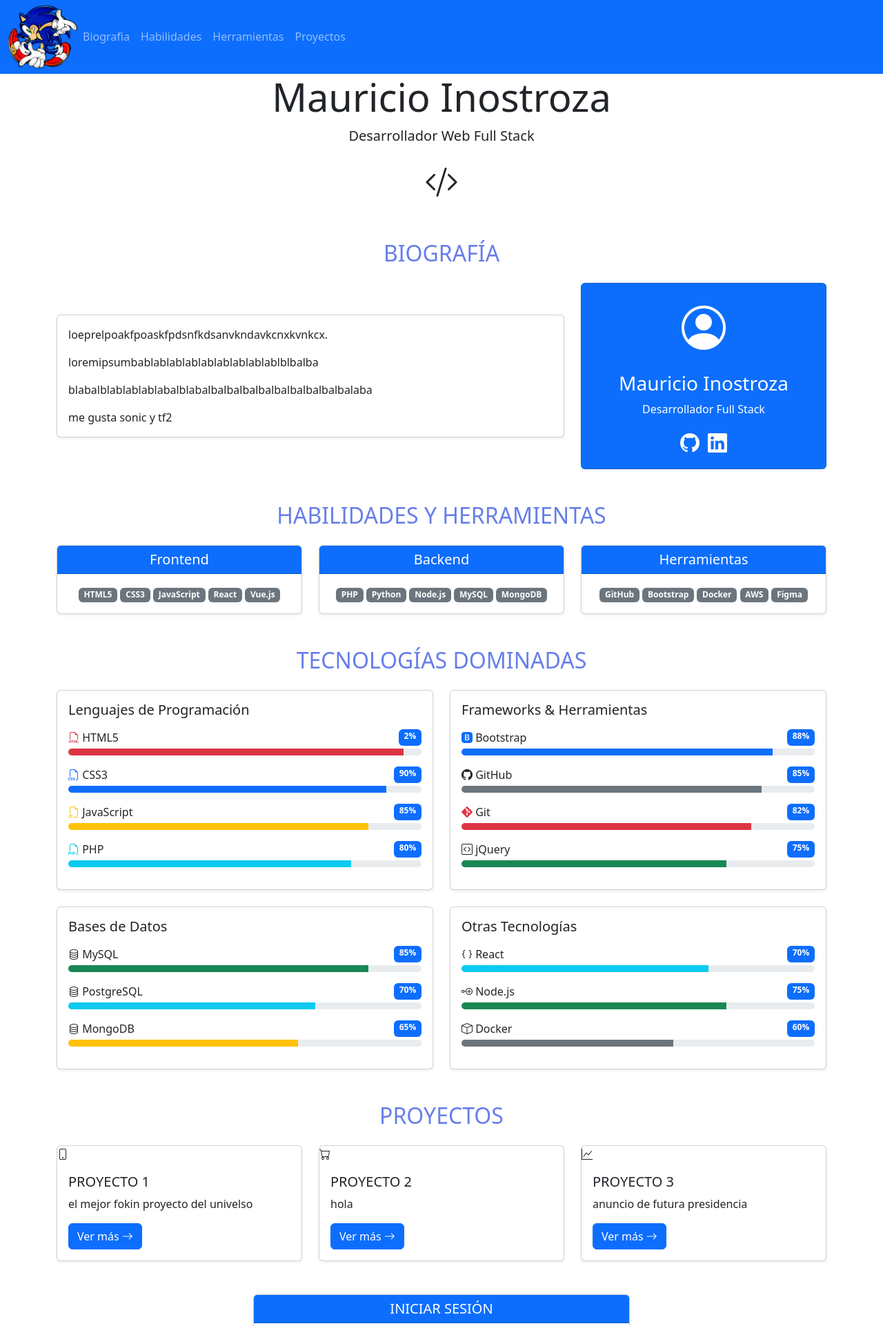
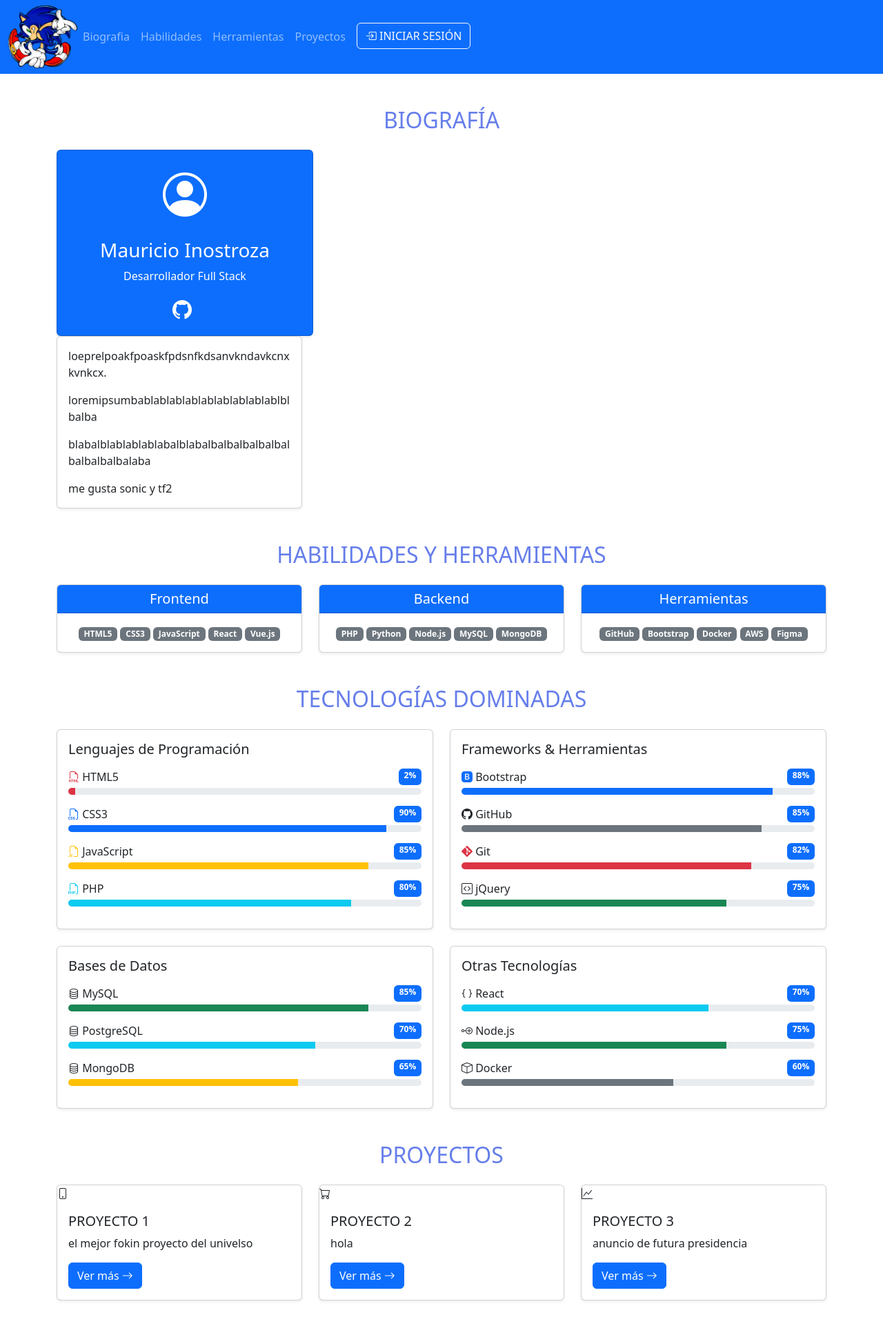
Before and after one commit to tzzzzzzt/evaluacion3, a PHP site: page / in a window 1280 px wide. Shown: the top 1922 px of the page at 69% size. Run offline with PHP 8.4, Linux system fonts and the light colour scheme.

Commit message:
cambiado unas cosas

```diff
--- a/index.php
+++ b/index.php
@@ -66,18 +66,99 @@ $is_logged_in = isset($_SESSION['logged_in']) && $_SESSION['logged_in'] === true
         <li class="nav-item">
           <a class="nav-link" href="#proyectos">Proyectos</a>
         </li>
+        <?php if (!$is_logged_in): ?>
+                <li class="nav-item">
+                    <button type="button" class="btn btn-outline-light ms-2" data-bs-toggle="modal" data-bs-target="#loginModal">
+                        <i class="bi bi-box-arrow-in-right"></i> INICIAR SESIÓN
+                    </button>
+                </li>
+                <?php else: ?>
+                <li class="nav-item dropdown">
+                    <a class="nav-link dropdown-toggle" href="#" id="userDropdown" role="button" data-bs-toggle="dropdown">
+                        <i class="bi bi-person-circle"></i> <?php echo htmlspecialchars($_SESSION['username']); ?>
+                    </a>
+                    <ul class="dropdown-menu dropdown-menu-end">
+                        <li><a class="dropdown-item" href="#"><i class="bi bi-person"></i> Mi Perfil</a></li>
+                        <li><a class="dropdown-item" href="#"><i class="bi bi-gear"></i> Configuración</a></li>
+                        <li><hr class="dropdown-divider"></li>
+                        <li><a class="dropdown-item text-danger" href="?logout=true"><i class="bi bi-box-arrow-right"></i> Cerrar Sesión</a></li>
+                    </ul>
+                </li>
+                <?php endif; ?>
+            </ul>
+        </div>
+    </div>
+</nav>
+
+<!-- Modal de Inicio de Sesión -->
+<div class="modal fade" id="loginModal" tabindex="-1" aria-labelledby="loginModalLabel" aria-hidden="true">
+    <div class="modal-dialog modal-dialog-centered">
+        <div class="modal-content">
+            <div class="modal-header" style="background: linear-gradient(135deg, #667eea 0%, #764ba2 100%); color: white;">
+                <h5 class="modal-title" id="loginModalLabel">
+                    <i class="bi bi-key"></i> Iniciar Sesión
+                </h5>
+                <button type="button" class="btn-close btn-close-white" data-bs-dismiss="modal" aria-label="Close"></button>
+            </div>
+            <div class="modal-body">
+                <?php if ($login_error): ?>
+                    <div class="alert alert-danger alert-dismissible fade show" role="alert">
+                        <i class="bi bi-exclamation-triangle"></i> <?php echo htmlspecialchars($login_error); ?>
+                        <button type="button" class="btn-close" data-bs-dismiss="alert"></button>
+                    </div>
+                <?php endif; ?>
+                <?php if ($login_success): ?>
+                    <div class="alert alert-success alert-dismissible fade show" role="alert">
+                        <i class="bi bi-check-circle"></i> <?php echo htmlspecialchars($login_success); ?>
+                        <button type="button" class="btn-close" data-bs-dismiss="alert"></button>
+                    </div>
+                <?php endif; ?>
+
+                <form method="POST" action="" id="loginForm">
+                    <div class="mb-3">
+                        <label for="username" class="form-label">
+                            <i class="bi bi-person"></i> Usuario
+                        </label>
+                        <input type="text" class="form-control" id="username" name="username"
+                               placeholder="Ingresa tu usuario" required autocomplete="off">
+                        <div class="form-text">Usuario de prueba: admin</div>
+                    </div>
+                    <div class="mb-3">
+                        <label for="password" class="form-label">
+                            <i class="bi bi-lock"></i> Contraseña
+                        </label>
+                        <input type="password" class="form-control" id="password" name="password"
+                               placeholder="Ingresa tu contraseña" required>
+                        <div class="form-text">Contraseña: 123456</div>
+                    </div>
+                    <div class="mb-3 form-check">
+                        <input type="checkbox" class="form-check-input" id="remember">
+                        <label class="form-check-label" for="remember">Recordarme</label>
+                    </div>
+                    <button type="submit" name="login" class="btn btn-primary w-100">
+                        <i class="bi bi-box-arrow-in-right"></i> Iniciar Sesión
+                    </button>
+                </form>
+
+                <hr>
+                <div class="text-center">
+                    <small class="text-muted">
+                        <i class="bi bi-info-circle"></i> Credenciales de demo: admin / 123456
+                    </small>
+                </div>
+            </div>
+            <div class="modal-footer">
+                <button type="button" class="btn btn-secondary" data-bs-dismiss="modal">Cancelar</button>
+                <a href="#" class="btn btn-link">¿Olvidaste tu contraseña?</a>
+            </div>
+        </div>
+    </div>
+</div>
+
       </ul>
     </div>
   </div>
 </nav>
-<!-- Hero / Logo Section -->
-<div class="hero-section text-center">
-    <div class="container">
-        <h1 class="display-4">Mauricio Inostroza</h1>
-        <p class="lead">Desarrollador Web Full Stack</p>
-        <i class="bi bi-code-slash" style="font-size: 3rem;"></i>
-    </div>
-</div>
 
 <main class="py-5">
     <div class="container">
@@ -85,25 +166,24 @@ $is_logged_in = isset($_SESSION['logged_in']) && $_SESSION['logged_in'] === true
         <!-- Biografía Section -->
         <section id="biografia" class="mb-5">
             <h2 class="text-center mb-4" style="color: #667eea;">BIOGRAFÍA</h2>
+            <div class="col-lg-4">
+                    <div class="card shadow-sm text-center bg-primary text-white">
+                        <div class="card-body">
+                            <i class="bi bi-person-circle" style="font-size: 4rem;"></i>
+                            <h3 class="mt-3">Mauricio Inostroza</h3>
+                            <p>Desarrollador Full Stack</p>
+                            <i class="bi bi-github fs-3 me-2"></i>
+                        </div>
+                    </div>
+                </div>
             <div class="row align-items-center">
-                <div class="col-lg-8">
+                <div class="col-lg-4">
                     <div class="card shadow-sm">
                         <div class="card-body">
                             <p class="card-text">loeprelpoakfpoaskfpdsnfkdsanvkndavkcnxkvnkcx.</p>
                             <p class="card-text">loremipsumbablablablablablablablablablblbalba</p>
                             <p class="card-text">blabalblablablablabalblabalbalbalbalbalbalbalbalbalbalaba</p>
                             <p class="card-text">me gusta sonic y tf2</p>
-                        </div>
-                    </div>
-                </div>
-                <div class="col-lg-4">
-                    <div class="card shadow-sm text-center bg-primary text-white">
-                        <div class="card-body">
-                            <i class="bi bi-person-circle" style="font-size: 4rem;"></i>
-                            <h3 class="mt-3">Mauricio Inostroza</h3>
-                            <p>Desarrollador Full Stack</p>
-                            <i class="bi bi-github fs-3 me-2"></i>
-                            <i class="bi bi-linkedin fs-3"></i>
                         </div>
                     </div>
                 </div>
@@ -177,7 +257,7 @@ $is_logged_in = isset($_SESSION['logged_in']) && $_SESSION['logged_in'] === true
                             <span class="badge bg-primary">2%</span>
                         </div>
                         <div class="progress" style="height: 10px;">
-                            <div class="progress-bar bg-danger" role="progressbar" style="width: 95%" aria-valuenow="95" aria-valuemin="0" aria-valuemax="100"></div>
+                            <div class="progress-bar bg-danger" role="progressbar" style="width: 2%" aria-valuenow="2" aria-valuemin="0" aria-valuemax="100"></div>
                         </div>
                     </div>
 
```
Also changed, not shown: README.md.
